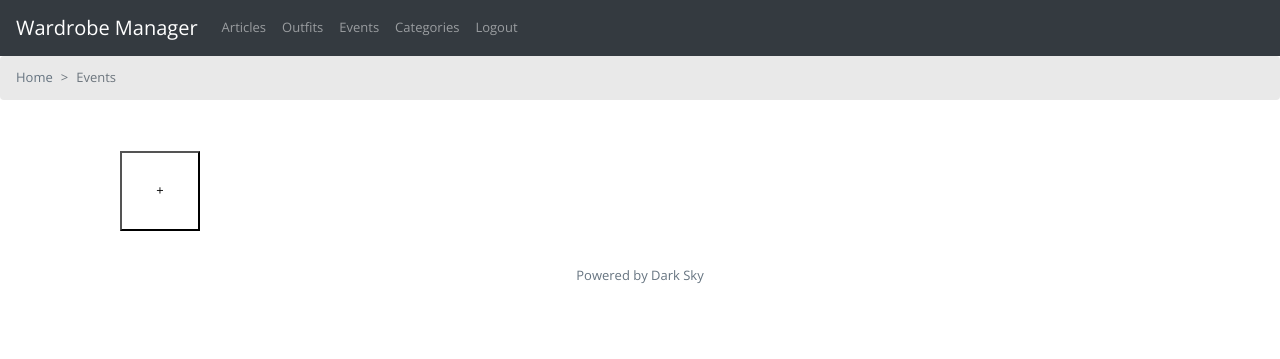
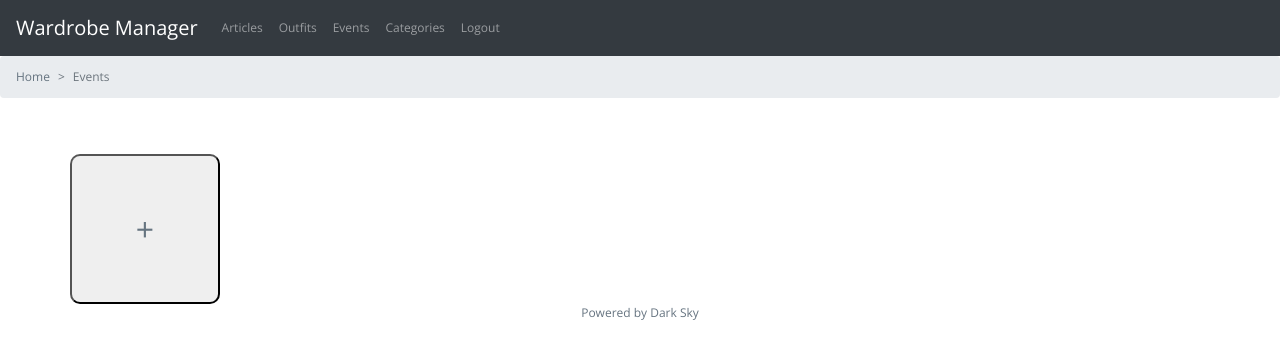
Before and after one commit to athelia/unfold-wardrobe-manager, a Flask app: page /events in a window 1280 px wide. Shown: the top 359 px of the page. Run offline with Flask 2, Linux system fonts and the light colour scheme; the visitor is signed in with stand-in values (Sample User, id 1); data that the repository does not hold is empty; some libraries are stand-ins or nearby versions; some web fonts are replaced.

Commit message:
Remove defunct styles; wrap buttons in <a> tag

```diff
--- a/static/css/styles.css
+++ b/static/css/styles.css
@@ -1,10 +1,19 @@
 body {
-    font-size: small;
+    font-size: 12px;
     font-family: 'Open Sans', sans-serif;
 }
 
 .stats {
     font-family: 'Abril Fatface', cursive;
+    font-size: xx-large;
+}
+
+#greeting {
+    /*margin-top:1.5em;*/
+}
+
+#homepage-content {
+    margin-top: 40px;
 }
 
 a {
@@ -26,20 +35,8 @@ footer {
     text-align: center;
 }
 
-.active {
-
-}
-
-.category-block {
-    /*border: solid 1px gray;*/
-}
-
-.articles-block {
-    /*border: solid 1px gold;*/
-}
-
-.outfit-block {
-    /*border: solid 1px green;*/
+#save-rec-outfit {
+    margin: 10px 0px;
 }
 
 .gray-border {
@@ -53,14 +50,27 @@ footer {
     /*border: solid 1px;*/
     display: inline-block;
     text-align: center;
+    border-radius: 10px;
 }
 
 .add-button {
-    width: 80px;
-    height: 80px;
-    fill: #fff;
-    background: #fff;
-    margin: 35px;
+    width: 150px;
+    height: 150px;
+    /*fill: #fff;*/
+    /*background: #fff;*/
+    /*margin: 5px;*/
+    border-radius: 10px;
+    font-size: xx-large;
+    text-decoration: none;
+    color: #667480;
+}
+
+.add-button:hover {
+    color: #A27CA6;
+}
+
+.top-padding {
+    padding-top: 40px;
 }
 
 .display-category {
@@ -155,7 +165,10 @@ img.thumbnail {
 }
 
 .user-stats {
-    /*height: 100px;*/
+    height: 200px;
+    width: 200px;
+    text-align: center;
+
 }
 
 .tomorrow {
@@ -164,12 +177,27 @@ img.thumbnail {
     /*width: 200px;*/
 }
 
+/* Add a separator between breadcrumb hierarchy */
 .breadcrumb-item + .breadcrumb-item::before {
     content:" > ";
 }
 
-.breadcrumb {
+.carousel {
     background-color: #E9E9E9;
+}
+
+.event-recommendation {
+    background-color: #E9E9E9;
+    padding: 10px;
+    margin: 30px;
+    border-radius: 10px;
+}
+
+.category-for-articles {
+    background-color: #E9E9E9;
+    padding: 10px;
+    margin: 30px;
+    border-radius: 10px;
 }
 
 /* Override Bootstrap defaults */
@@ -181,11 +209,8 @@ legend.manual-border {
     margin: 0 10px;
 }
 
-.event-recommendation {
-    background-color: #E9E9E9;
-    padding: 10px;
-    margin: 30px;
-    border-radius: 10px;
+.month-header {
+    padding-top: 30px;
 }
 
 /*https://stackoverflow.com/questions/7492062/css-overflow-scroll-always-show-vertical-scroll-bar
--- a/templates/events.html
+++ b/templates/events.html
@@ -14,8 +14,8 @@
 <main class="container">
   {% for year in evt_by_month %}
     {% for month in evt_by_month[year] %}
-    <fieldset class="display-event event-block scrollable">
-      <legend class="manual-border">{{ MONTHS[month] }} {{ year }}</legend>
+    <h3 class="month-header">{{ MONTHS[month] }} {{ year }}</h3>
+    <div class="row">
       {% for event in evt_by_month[year][month] %}
         <button class="event-block block-bucket">
           <a href="/events/{{ event.wear_event_id }}">
@@ -23,15 +23,17 @@
           </a>
         </button>
       {% endfor %}
-    </fieldset>
+      </div>
     {% endfor %}
   {% endfor %}
 
-  <a href="/add-event">
-    <button class="add-button">
-      +
-    </button>
-  </a>
+  <div class="row top-padding">
+    <a href="/add-event">
+      <button class="add-button">
+        +
+      </button>
+    </a>
+  </div>
 </main>
 
 {% endblock%}
```
Also changed, not shown: templates/articles.html (+7 -9 lines), templates/categories.html (+8 -10 lines), templates/outfits.html (+5 -5 lines).
